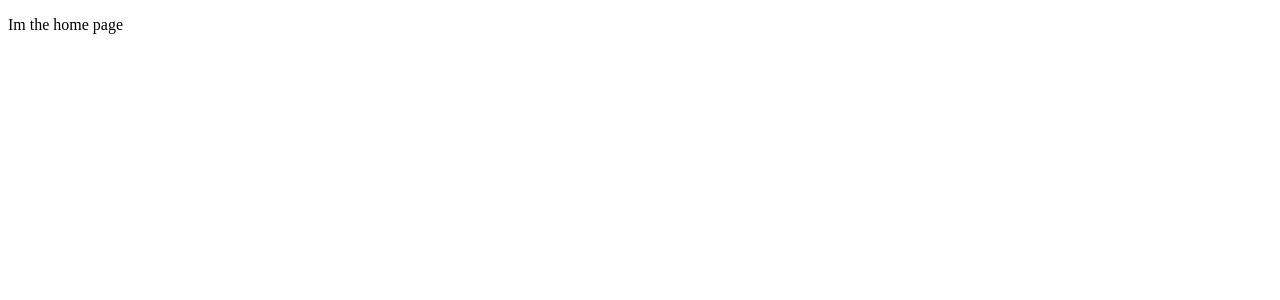
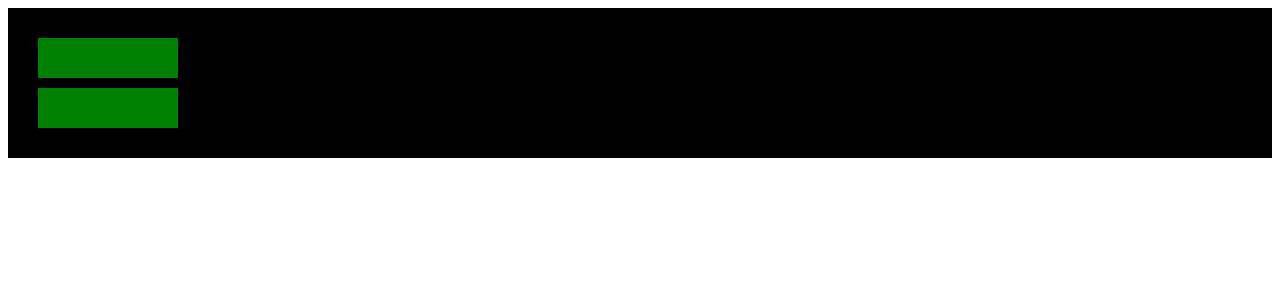
Before and after one commit to Jonjoe/website, a React app: page / in a window 1280 px wide. Shown: the top 300 px of the page. Built offline with nearby package versions, Linux system fonts and the light colour scheme.

Commit message:
setting up styled-components

```diff
--- a/package.json
+++ b/package.json
@@ -14,6 +14,7 @@
     "@babel/core": "^7.8.4",
     "@babel/preset-react": "^7.8.3",
     "@babel/types": "^7.8.3",
+    "@types/styled-components": "^4.4.2",
     "express": "^4.17.1",
     "jest": "^25.1.0",
     "nodemon": "^2.0.2",
--- /dev/null
+++ b/src/components/Hatch/Hatch.compoennt.tsx
@@ -0,0 +1,25 @@
+import * as React from "react"
+import styled from 'styled-components'
+
+const Panel = styled.section`
+  background: green;
+  margin: 10px;
+  width: 100px;
+  padding: 20px;
+`
+
+const Container = styled.div`
+  background: black;
+  padding: 20px;
+`
+
+const Hatch: React.FC = () => {
+  return (
+    <Container>
+      <Panel />
+      <Panel />
+    </Container>
+  )
+}
+
+export default Hatch
--- /dev/null
+++ b/src/components/index.tsx
@@ -0,0 +1 @@
+export {default as Hatch} from './Hatch/Hatch.compoennt'
--- a/src/pages/Home/Home.page.tsx
+++ b/src/pages/Home/Home.page.tsx
@@ -1,8 +1,11 @@
 import * as React from "react"
+import { Hatch } from '../../components'
 
 const HomePage: React.FC = () => {
   return (
-    <p>Im the home page</p>
+    <main>
+      <Hatch />
+    </main>
   )
 }
 
--- a/tsconfig.json
+++ b/tsconfig.json
@@ -1,6 +1,7 @@
 {
   "compilerOptions": {
     "allowSyntheticDefaultImports": true,
+    "types": ["node"],
     "jsx": "react",
     "module": "commonjs",
     "noImplicitAny": true,
```
Also changed, not shown: 1 other file (tests, documents, lock files or other folders).
